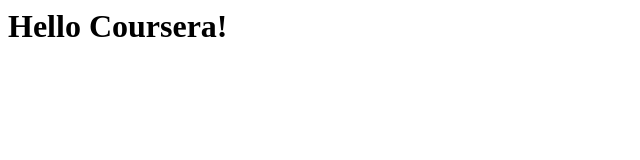
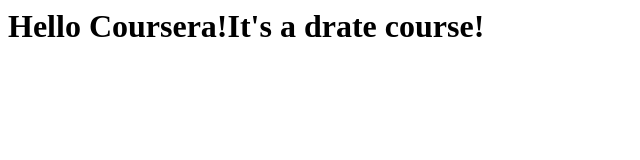
Before and after one commit to TetianaSatsuk/coursera-test, a plain HTML site: page site/index.html in a window 1280 px wide. Shown: the whole page, without its empty margins (0-640 px from the left). Drawn offline with Linux system fonts and the light colour scheme.

Commit message:
Small addition content

```diff
--- a/site/index.html
+++ b/site/index.html
@@ -3,6 +3,6 @@
   <title>Hello Coursera!</title>
  </head>
  <body>
-<h1>Hello Coursera!</h1>
+<h1>Hello Coursera!It's a drate course!</h1>
 </body>
 </html>
```
